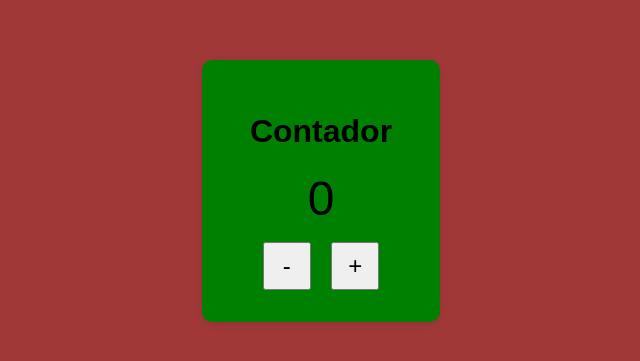
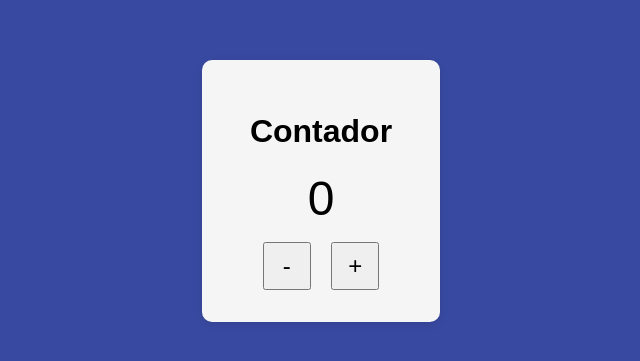
Before and after one commit to Jxoez/practica-git, a plain HTML site: page index.html in a window 1280 px wide. Shown: the part 209-570 px from the top of the page, without its empty margins (319-959 px from the left). Drawn offline with Linux system fonts and the light colour scheme.

Commit message:
Cambios de colores (desarrollo)

```diff
--- a/style.css
+++ b/style.css
@@ -5,11 +5,11 @@ body {
   align-items: center;
   height: 100vh;
   margin: 0;
-  background: #a13838;
+  background: #3849a1;
 }
 
 .card {
-  background: green;
+  background: whitesmoke;
   padding: 2rem 3rem;
   border-radius: 10px;
   box-shadow: 0 2px 8px rgba(0,0,0,0.1);
```
